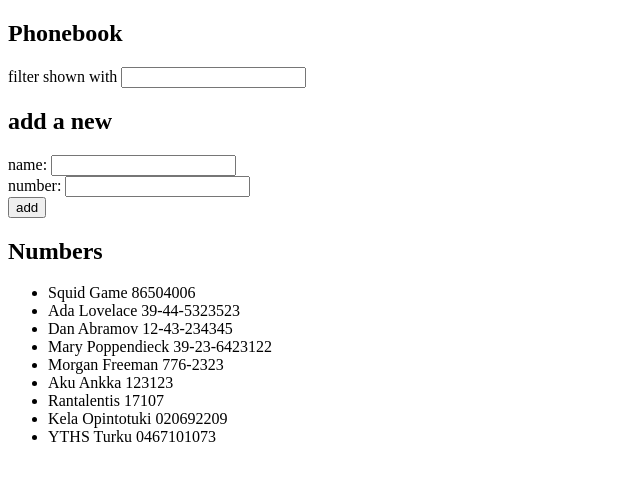
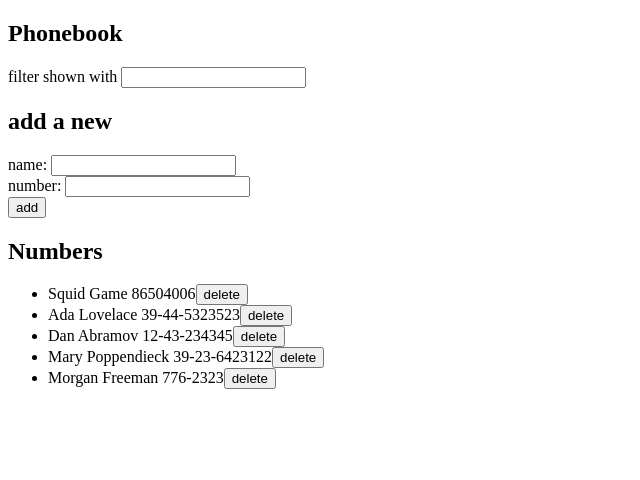
Before and after one commit to yasmnr/FSO, a React (Vite) app in the folder osa2/puhelinluettelo/: page / in a window 1280 px wide. Shown: the top 480 px of the page, without its empty margins (0-640 px from the left). Built offline with nearby package versions, Linux system fonts and the light colour scheme; data requests are answered from the project's data file.

Commit message:
exercise 2.14 puhelinluettelo step9

```diff
--- a/osa2/puhelinluettelo/db.json
+++ b/osa2/puhelinluettelo/db.json
@@ -24,26 +24,6 @@
       "name": "Morgan Freeman",
       "number": "776-2323",
       "id": "5"
-    },
-    {
-      "id": "c12f",
-      "name": "Aku Ankka",
-      "number": "123123"
-    },
-    {
-      "id": "2d94",
-      "name": "Rantalentis",
-      "number": "17107"
-    },
-    {
-      "id": "8d5a",
-      "name": "Kela Opintotuki",
-      "number": "020692209"
-    },
-    {
-      "id": "a6b7",
-      "name": "YTHS Turku",
-      "number": "0467101073"
     }
   ]
 }
--- a/osa2/puhelinluettelo/src/App.jsx
+++ b/osa2/puhelinluettelo/src/App.jsx
@@ -1,5 +1,4 @@
 import { useState, useEffect } from 'react'
-import axios from 'axios'
 import personService from './services/persons'
 
 const ContactForm = (props) => {
@@ -20,7 +19,9 @@ const ContactList = (props) =>{
     return (
         <ul>
             {props.persons.map(person => (
-                <li key={person.name}>{person.name} {person.number}</li>
+                <li key={person.name}>{person.name} {person.number}
+                    <button onClick={() => props.removeContact(person.id, person.name)}>delete</button>
+                </li>
             ))}
         </ul>
     )
@@ -66,6 +67,14 @@ const App = () => {
             })
     }
 
+    const removeContact = (id, name) => {
+        if (window.confirm(`Delete ${name}?`)) {
+            personService.remove(id).then(() => {
+                setPersons(persons.filter(person => person.id !== id))
+            })
+        }
+    }
+
     const handleNameChange = (event) => {
         setNewName(event.target.value)
     }
@@ -84,7 +93,7 @@ const App = () => {
             <h2>add a new</h2>
             <ContactForm addContact={addContact} newName={newName} handleNameChange={handleNameChange} newNumber={newNumber} handleNumberChange={handleNumberChange} />
             <h2>Numbers</h2>
-            <ContactList persons={searchedPersons}/>
+            <ContactList persons={searchedPersons} removeContact={removeContact} />
         </div>
     )
 
--- a/osa2/puhelinluettelo/src/services/persons.js
+++ b/osa2/puhelinluettelo/src/services/persons.js
@@ -18,8 +18,13 @@ const update = (id, newObject) => {
     return request.then(response => response.data)
 }
 
+const remove = (id) => {
+    return axios.delete(`${baseUrl}/${id}`).then(response => response.data)
+}
+
 export default {
     getAll: getAll,
     create: create,
-    update: update
+    update: update,
+    remove: remove
 }
```
